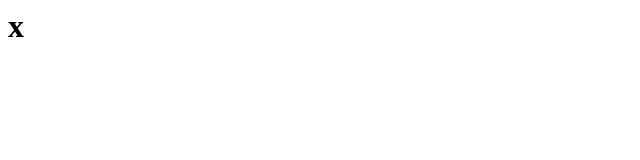
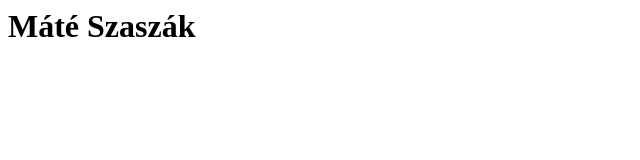
Before and after one commit to Matevagyok2002/Android-KASV, a plain HTML site: page index.html in a window 1280 px wide. Shown: the whole page, without its empty margins (0-640 px from the left). Drawn offline with Linux system fonts and the light colour scheme.

Commit message:
Update index.html

```diff
--- a/index.html
+++ b/index.html
@@ -1 +1 @@
-<h1>x<h1>
+<h1>Máté Szaszák<h1>
```
